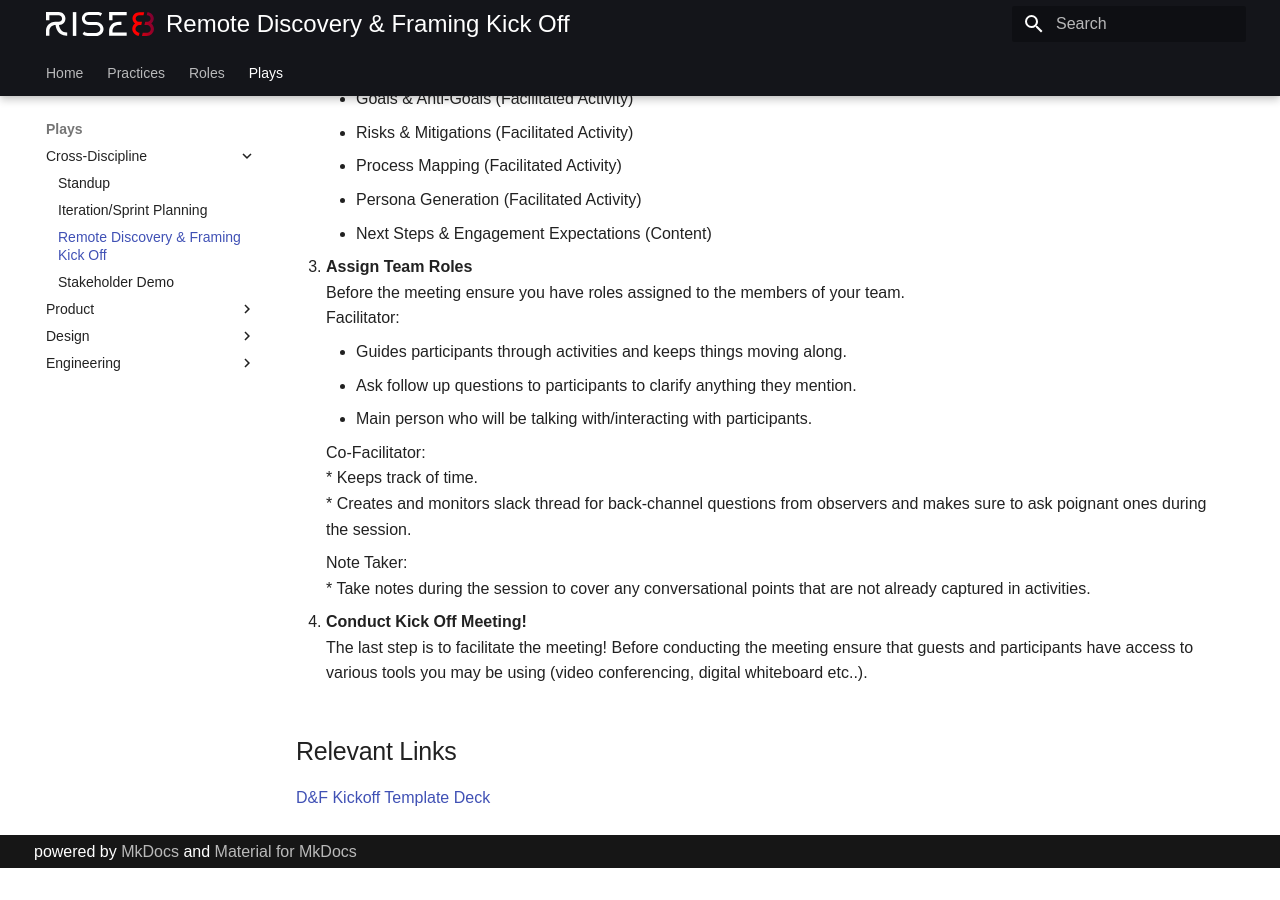
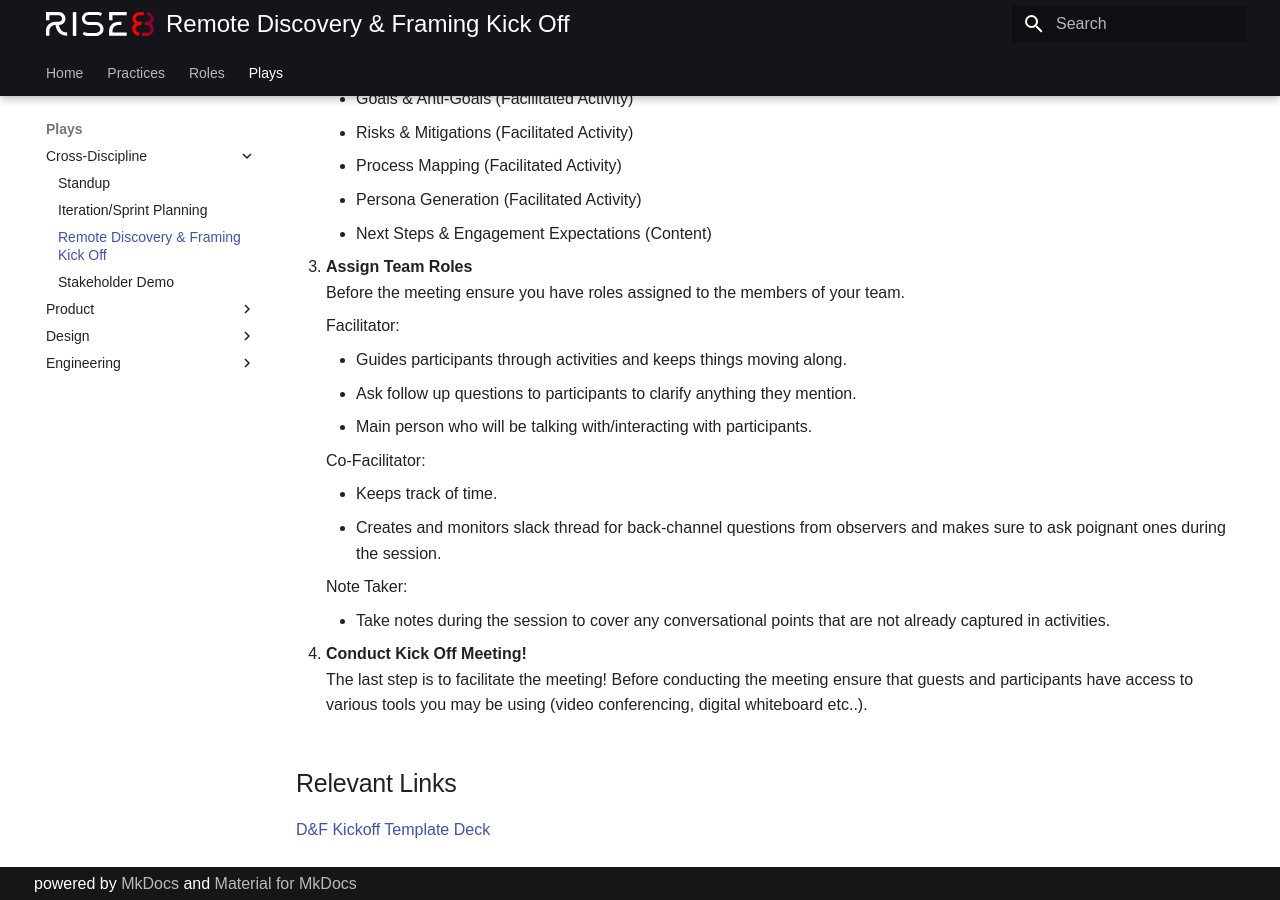
Before and after one commit to rise8-us/delivery-playbooks, an MkDocs documentation site: the page built from docs/content/plays/cross-discipline/discovery-framing-remote.md, in a window 1280 px wide and 900 px high, scrolled down 1628 px. Built offline with MkDocs 1.6.1 and Material for MkDocs 9.7.7, drawn with Linux system fonts in a browser that asks for light colours; before the commit the page ends 2496 px from its top, so only the background shows below that; part of the change alters nothing that is shown.

```diff
--- a/docs/content/plays/cross-discipline/discovery-framing-remote.md
+++ b/docs/content/plays/cross-discipline/discovery-framing-remote.md
@@ -48,19 +48,23 @@ Product Managers, Product Designers, and Engineers, stakeholders, clients, and e
 
 3. **Assign Team Roles**
   Before the meeting ensure you have roles assigned to the members of your team.
+
     Facilitator:
+
     * Guides participants through activities and keeps things moving along.
     * Ask follow up questions to participants to clarify anything they mention.
     * Main person who will be talking with/interacting with participants.
 
     Co-Facilitator:
+
       * Keeps track of time.
       * Creates and monitors slack thread for back-channel questions from observers and makes sure to ask poignant ones during the session.
 
     Note Taker:
+
       * Take notes during the session to cover any conversational points that are not already captured in activities.
 
-4. **Conduct Kick Off Meeting!**
+5. **Conduct Kick Off Meeting!**
   The last step is to facilitate the meeting! Before conducting the meeting ensure that guests and participants have access to various tools you may be using (video conferencing, digital whiteboard etc..).
 
 ## Relevant Links
```
